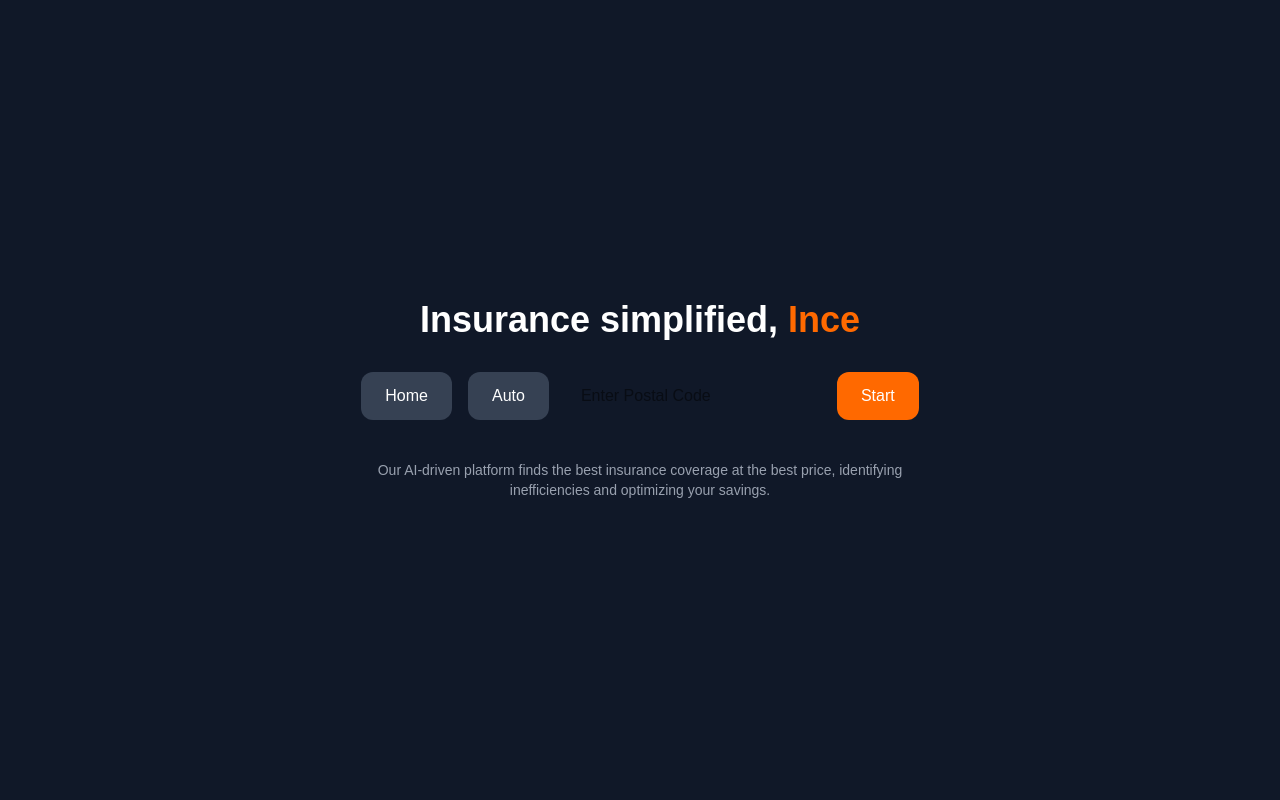
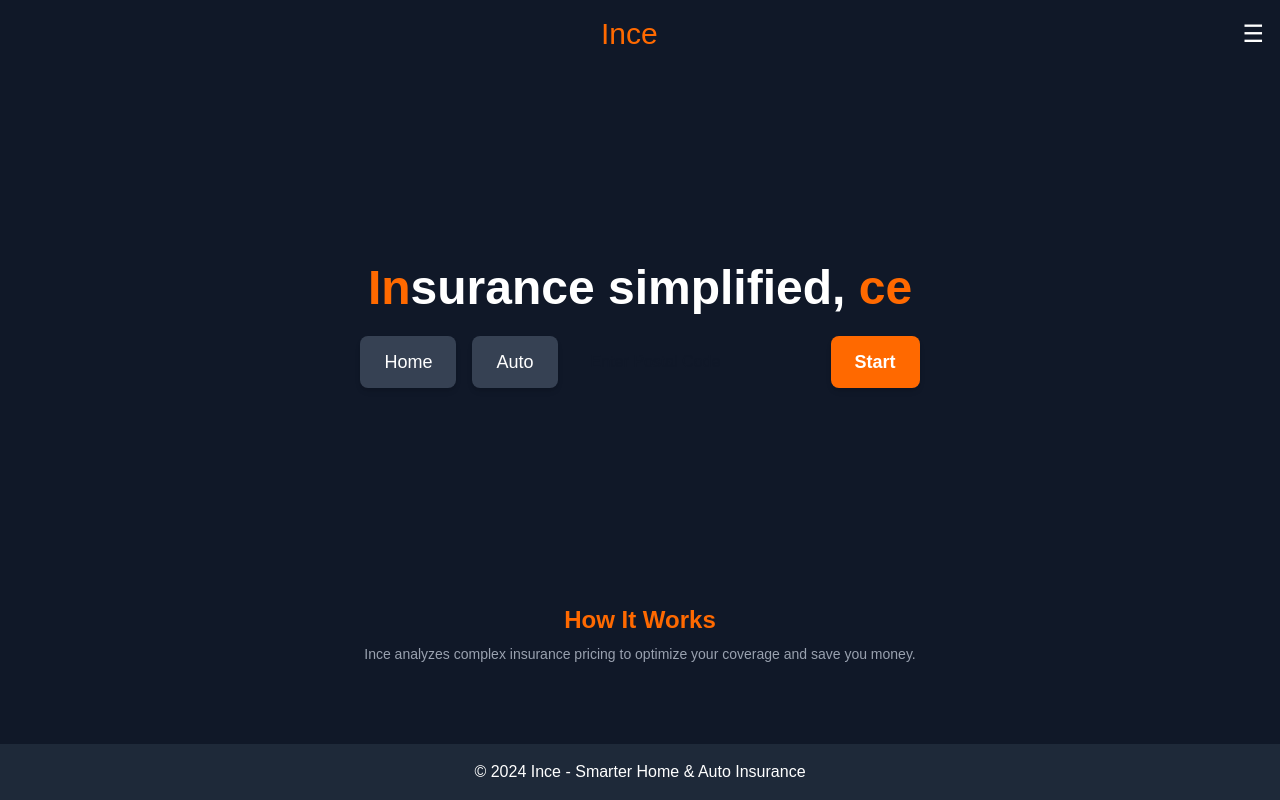
Before and after one commit to vidx3m/ince-website, a Next.js app: page / in a window 1280 px wide. Built offline with nearby package versions, Linux system fonts and the light colour scheme.

Commit message:
Updated landing page UI with new design

```diff
--- a/app/page.js
+++ b/app/page.js
@@ -1,45 +1,37 @@
-import { useState } from 'react';
-import Link from 'next/link';
+export default function Home() {
+  return (
+    <div className="min-h-screen bg-gray-900 text-white flex flex-col">
+      {/* Navbar */}
+      <nav className="fixed w-full top-0 flex justify-between items-center p-4">
+        <h1 className="text-3xl font-ovo text-orange-500 text-center flex-1">Ince</h1>
+        <button className="text-white text-2xl">☰</button>
+      </nav>
 
-export default function Home() {
-  const [postalCode, setPostalCode] = useState('');
+      {/* Hero Section */}
+      <header className="flex-1 flex flex-col items-center justify-center text-center p-8 mt-20">
+        <h2 className="text-5xl font-extrabold">
+          <span className="text-orange-500">In</span>surance simplified, <span className="text-orange-500">ce</span>
+        </h2>
 
-  const handleInputChange = (e) => {
-    setPostalCode(e.target.value);
-  };
+        {/* Selection Buttons & Input */}
+        <div className="flex mt-6 space-x-4">
+          <button className="bg-gray-700 px-6 py-3 text-lg rounded-lg shadow-md hover:bg-gray-600 transition">Home</button>
+          <button className="bg-gray-700 px-6 py-3 text-lg rounded-lg shadow-md hover:bg-gray-600 transition">Auto</button>
+          <input type="text" placeholder="Enter Postal Code" className="px-4 py-3 rounded-lg border text-gray-900" />
+          <button className="bg-orange-500 text-white px-6 py-3 text-lg font-semibold rounded-lg shadow-md hover:bg-orange-600 transition">Start</button>
+        </div>
+      </header>
 
-  const handleStartClick = () => {
-    // Redirect to the quote page with the postal code
-    if (postalCode) {
-      window.location.href = `/get-a-quote?postalCode=${postalCode}`;
-    }
-  };
+      {/* How It Works Section */}
+      <section className="py-8 px-6 text-center text-sm">
+        <h3 className="text-2xl font-bold text-orange-500">How It Works</h3>
+        <p className="mt-2 text-gray-400">Ince analyzes complex insurance pricing to optimize your coverage and save you money.</p>
+      </section>
 
-  return (
-    <div className="min-h-screen bg-gray-900 text-white flex flex-col items-center justify-center px-4">
-      <h1 className="text-4xl font-bold font-ovo text-center">
-        Insurance simplified, <span className="text-orange-500">Ince</span>
-      </h1>
-      <div className="mt-8 flex flex-col sm:flex-row gap-4 items-center">
-        <button className="px-6 py-3 bg-gray-700 hover:bg-gray-600 rounded-xl">Home</button>
-        <button className="px-6 py-3 bg-gray-700 hover:bg-gray-600 rounded-xl">Auto</button>
-        <input
-          type="text"
-          placeholder="Enter Postal Code"
-          value={postalCode}
-          onChange={handleInputChange}
-          className="px-4 py-3 text-black rounded-xl w-64"
-        />
-        <button
-          onClick={handleStartClick}
-          className="px-6 py-3 bg-orange-500 hover:bg-orange-600 text-white rounded-xl"
-        >
-          Start
-        </button>
-      </div>
-      <div className="mt-10 text-center text-sm max-w-xl">
-        <p className="text-gray-400">Our AI-driven platform finds the best insurance coverage at the best price, identifying inefficiencies and optimizing your savings.</p>
-      </div>
+      {/* Footer */}
+      <footer className="bg-gray-800 text-white text-center py-4 mt-12">
+        <p>© 2024 Ince - Smarter Home & Auto Insurance</p>
+      </footer>
     </div>
   );
 }
```
